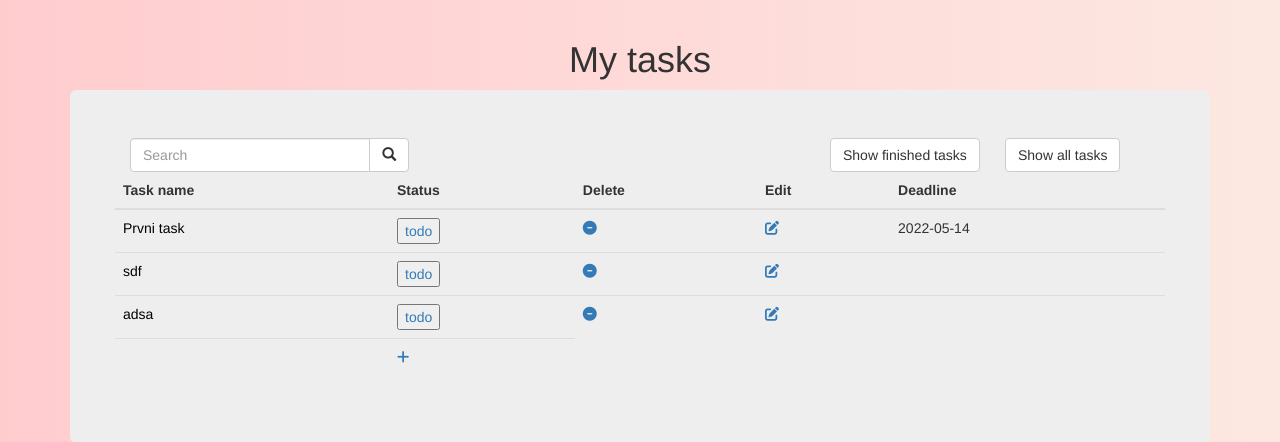
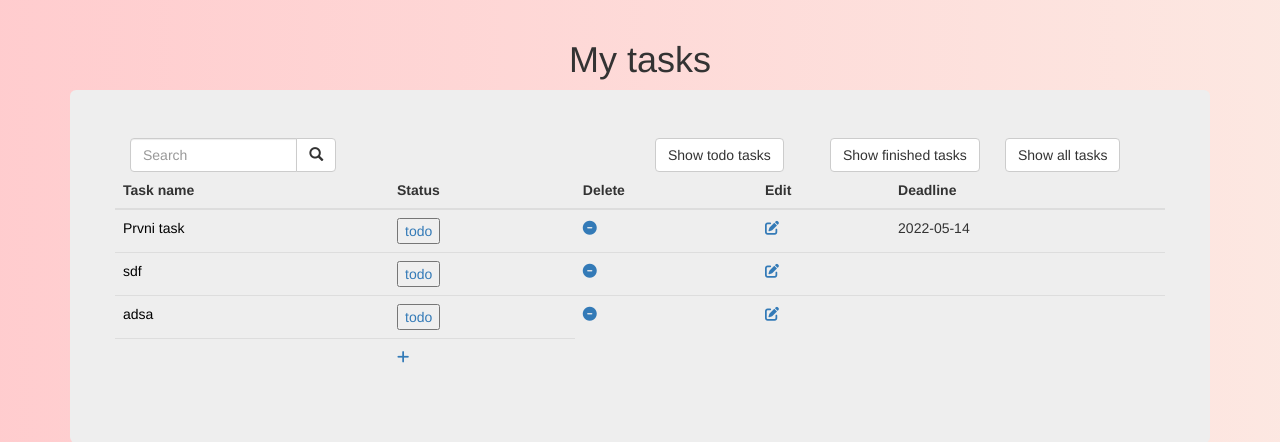
Before and after one commit to grimjakub/task-management, a Flask app: page / in a window 1280 px wide. Shown: the part 52-494 px from the top of the page. Run offline with Flask 2, Linux system fonts and the light colour scheme; a user stored in the database is signed in; data comes from the database, SQL or seed files in the repository; both versions use the stored data as it was after the commit; some libraries are stand-ins or nearby versions.

Commit message:
some updates

```diff
--- a/forms.py
+++ b/forms.py
@@ -9,6 +9,7 @@ class RegisterForm(FlaskForm):
     name = StringField("Name", validators=[DataRequired()])
     submit = SubmitField("Sign Me Up!")
 
+
 class LoginForm(FlaskForm):
     username = StringField("Username", validators=[DataRequired()])
     password = PasswordField("Password", validators=[DataRequired()])
--- a/main.py
+++ b/main.py
@@ -3,6 +3,10 @@ from flask_sqlalchemy import SQLAlchemy
 from flask_login import UserMixin, login_user, LoginManager, login_required, \
     current_user, logout_user
 from werkzeug.security import generate_password_hash, check_password_hash
+from werkzeug.utils import secure_filename
+from werkzeug.datastructures import  FileStorage
+
+# from datetime import datetime
 # from forms import RegisterForm, LoginForm
 # from sqlalchemy.orm import relationship
 # from sqlalchemy import ForeignKey
@@ -12,7 +16,6 @@ app = Flask(__name__)
 
 app.config['SQLALCHEMY_DATABASE_URI'] = 'sqlite:///tasks.db'
 app.config['SQLALCHEMY_TRACK_MODIFICATIONS'] = False
-# app.config['SECRET_KEY'] = '8BYkEfBA6O6donzWlSihBXox7C0sKR6b'
 app.config['SECRET_KEY'] = 'sdsd684f3s687ed445FDFASDF'
 db = SQLAlchemy(app)
 
@@ -72,17 +75,20 @@ def home():
 @app.route('/register', methods=["GET", "POST"])
 def register():
     if request.method == "POST":
-        new_user = User(
-            username=request.form["username"],
-            email=request.form["email"],
-            password=generate_password_hash(request.form["password"],
-                                            method="pbkdf2:sha256",
-                                            salt_length=8)
-        )
-        db.session.add(new_user)
-        db.session.commit()
-        login_user(new_user)
-        return redirect(url_for('home'))
+        try:
+            new_user = User(
+                username=request.form["username"],
+                email=request.form["email"],
+                password=generate_password_hash(request.form["password"],
+                                                method="pbkdf2:sha256",
+                                                salt_length=8)
+            )
+            db.session.add(new_user)
+            db.session.commit()
+            login_user(new_user)
+            return redirect(url_for('home'))
+        except:
+            return render_template("register.html", current_user=current_user)
     return render_template("register.html", current_user=current_user)
 
 
@@ -119,6 +125,14 @@ def show_finished():
                            current_user=current_user)
 
 
+@app.route('/show_todo', methods=["GET", "POST"])
+def show_todo():
+    all_tasks = db.session.query(Task).all()
+    todo_tasks = [task for task in all_tasks if task.status == "todo"]
+    return render_template("index.html", tasks=todo_tasks,
+                           current_user=current_user)
+
+
 @app.route('/', methods=["GET", "POST"])
 def search():
     if request.method == "POST":
@@ -134,6 +148,8 @@ def add():
     if request.method == "POST":
         if request.form["title"] == "":
             return redirect(url_for("home"))
+        # f = request.files['file']
+        # f.save(secure_filename(f.filename))
         new_task = Task(
             title=request.form["title"],
             description=request.form["description"],
@@ -143,6 +159,7 @@ def add():
         )
         db.session.add(new_task)
         db.session.commit()
+
         return redirect(url_for("home"))
     return render_template("add.html", current_user=current_user)
 
@@ -178,19 +195,24 @@ def status():
 
 @app.route("/edit", methods=["GET", "POST"])
 def edit():
+    task_id = request.args.get('id')
+    task_selected = Task.query.get(task_id)
     if request.method == "POST":
         # UPDATE RECORD
-        task_id = request.form["id"]
-        task_to_update = Task.query.get(task_id)
+        # task_id = request.form["id"]
+        # task_to_update = Task.query.get(task_id)
+        task_to_update = task_selected
         task_to_update.title = request.form["title"]
         task_to_update.description = request.form["description"]
         db.session.commit()
         return redirect(url_for('home'))
-    task_id = request.args.get('id')
-    task_selected = Task.query.get(task_id)
+    # task_id = request.args.get('id')
+    # task_selected = Task.query.get(task_id)
     return render_template("edit.html", task=task_selected,
                            current_user=current_user)
 
 
+
+
 if __name__ == "__main__":
     app.run(debug=True)
--- a/templates/index.html
+++ b/templates/index.html
@@ -2,7 +2,7 @@
 {% block content %}
 
 <div class="row">
-    <div class="col-sm-8">
+    <div class="col-sm-6">
         <form action="" method="POST">
             <div class="input-group col-xs-5">
                 <input type="text" class="form-control" placeholder="Search" name="search">
@@ -17,6 +17,16 @@
             </div>
         </form>
     </div>
+
+    <div class="col-sm-2">
+        <form action="/show_todo" method="POST">
+            <button class="btn btn-default" type="submit">
+                Show todo tasks
+            </button>
+
+        </form>
+    </div>
+
     <div class="col-sm-2">
         <form action="/show_finished" method="POST">
             <button class="btn btn-default" type="submit">
@@ -24,34 +34,16 @@
             </button>
         </form>
     </div>
-    <div class="col-sm-1">
+
+    <div class="col-sm-2">
         <!--        <form action="" method="">-->
         <a href="{{ url_for('home')}}">
             <button class="btn btn-default" type="submit">
                 Show all tasks
-            </button></a>
+            </button>
+        </a>
         <!--        </form></div>-->
     </div>
-
-
-<!--<form action="" method="POST">-->
-<!--    <div class="input-group col-xs-5">-->
-<!--        <input type="text" class="form-control" placeholder="Search" name="search">-->
-<!--        <div class="input-group-btn">-->
-<!--            &lt;!&ndash;            <a href="{{ url_for('home')}}">&ndash;&gt;-->
-<!--            <button class="btn btn-default" type="submit">-->
-<!--                <i class="glyphicon glyphicon-search"></i>-->
-<!--            </button>-->
-<!--            &lt;!&ndash;            </a>&ndash;&gt;-->
-<!--        </div>-->
-
-<!--    </div>-->
-<!--</form>-->
-<!--<form action="/show_finished" method="POST">-->
-<!--    <button class="btn btn-default" type="submit">-->
-<!--        Show finished tasks-->
-<!--    </button>-->
-<!--</form>-->
 
 
     <!--table of tasks-->
@@ -75,8 +67,16 @@
             <!--                        {{task.id}}</p>-->
             <!--                </th>-->
             <td>
+                {% if task.status=="✓": %}
+                <a href="{{ url_for('detail', id=task.id) }}" style="color: green">
+                    {{task.title}}</a>
+
+                <!--                <a href="{{ url_for('detail', id=task.id) }}" style="color: red">-->
+                <!--                    {{task.title}}</a>-->
+                {% else:%}
                 <a href="{{ url_for('detail', id=task.id) }}" style="color: black">
                     {{task.title}}</a>
+                {% endif %}
             </td>
 
             <td>
```
Also changed, not shown: templates/add.html (+8 -19 lines), templates/edit.html (+5 -2 lines), tasks.db, templates/detail.html (indentation only). Lines whose indentation alone changed are shown as unchanged.
